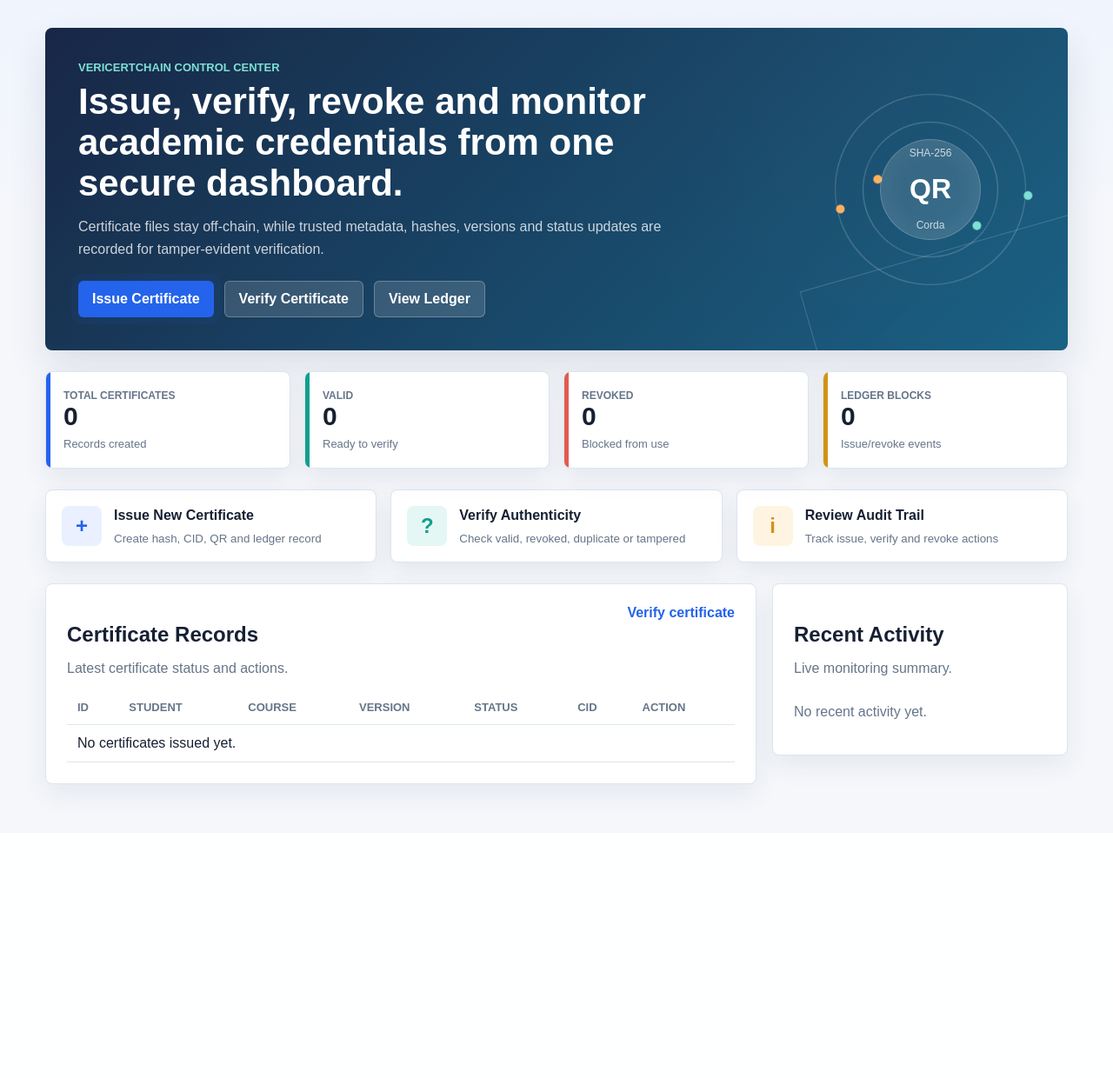
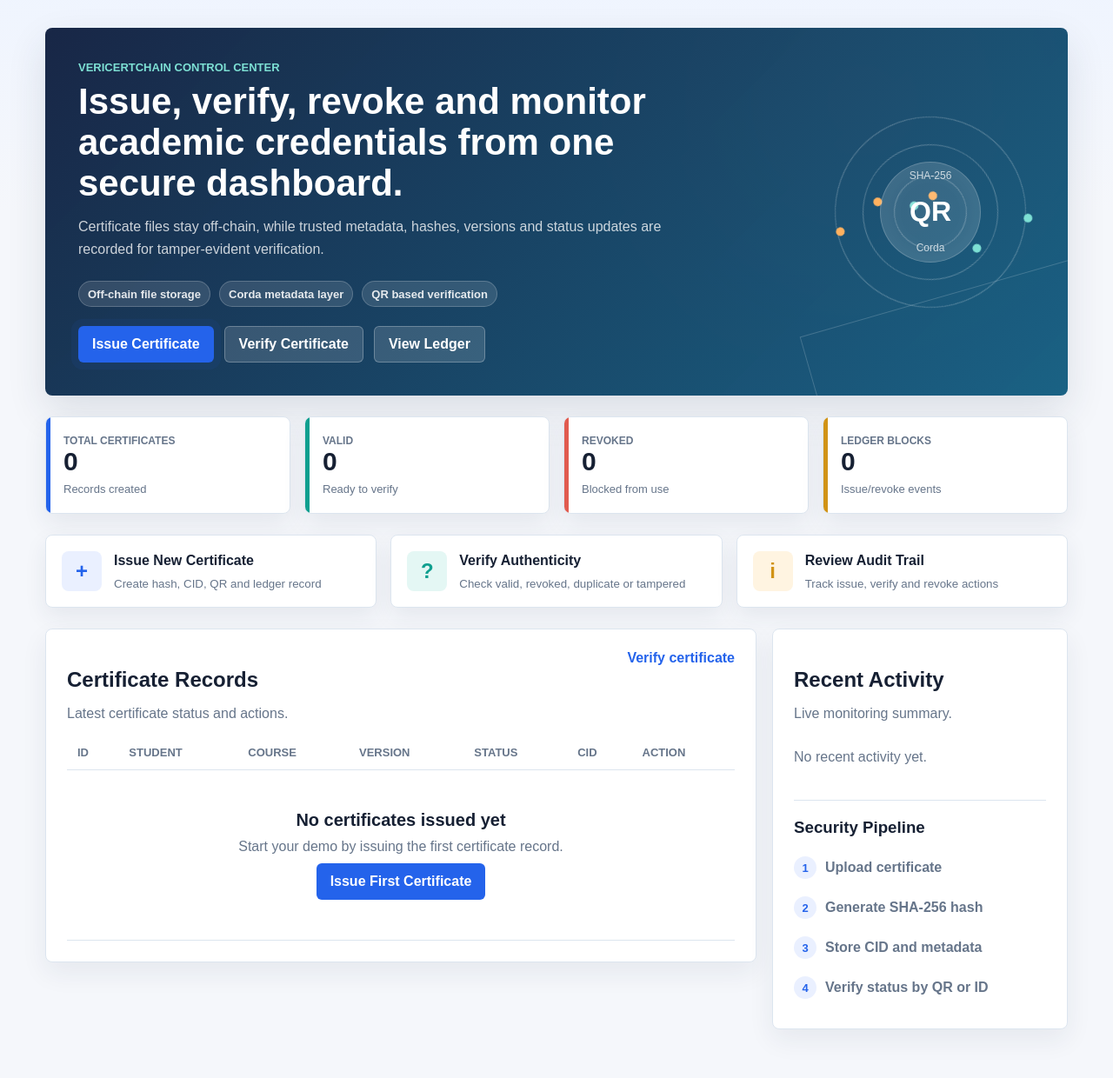
Before and after one commit to Samhruta331/VeriCertChain, a Flask app: page / in a window 1280 px wide. Shown: the part 65-1305 px from the top of the page at 87% size. Before the commit the page ends 991 px from the top, so only its background shows below. Run offline with Flask 3, Linux system fonts and the light colour scheme.

Commit message:
Refresh demo data and enhance dashboard

```diff
--- a/static/css/style.css
+++ b/static/css/style.css
@@ -99,6 +99,7 @@ nav a:hover {
     box-shadow: var(--shadow);
     overflow: hidden;
     position: relative;
+    animation: fadeUp 520ms ease both;
 }
 
 .dashboard-hero::after {
@@ -135,6 +136,26 @@ nav a:hover {
     color: rgba(255, 255, 255, 0.78);
     line-height: 1.6;
     margin: 0 0 24px;
+}
+
+.trust-strip {
+    display: flex;
+    flex-wrap: wrap;
+    gap: 10px;
+    margin-bottom: 22px;
+}
+
+.trust-strip span {
+    display: inline-flex;
+    align-items: center;
+    min-height: 30px;
+    padding: 6px 10px;
+    color: rgba(255, 255, 255, 0.88);
+    background: rgba(255, 255, 255, 0.12);
+    border: 1px solid rgba(255, 255, 255, 0.2);
+    border-radius: 999px;
+    font-size: 13px;
+    font-weight: 700;
 }
 
 .hero-actions {
@@ -175,6 +196,11 @@ nav a:hover {
     inset: 42px;
     animation-duration: 12s;
     animation-direction: reverse;
+}
+
+.ring-three {
+    inset: 78px;
+    animation-duration: 8s;
 }
 
 .orbit-ring::before,
@@ -240,6 +266,19 @@ nav a:hover {
     overflow: hidden;
     box-shadow: 0 12px 28px rgba(35, 49, 74, 0.08);
     transition: transform 180ms ease, box-shadow 180ms ease;
+    animation: fadeUp 520ms ease both;
+}
+
+.stats div:nth-child(2) {
+    animation-delay: 70ms;
+}
+
+.stats div:nth-child(3) {
+    animation-delay: 140ms;
+}
+
+.stats div:nth-child(4) {
+    animation-delay: 210ms;
 }
 
 .stats div:hover {
@@ -313,6 +352,15 @@ nav a:hover {
     text-decoration: none;
     box-shadow: 0 10px 26px rgba(35, 49, 74, 0.08);
     transition: transform 180ms ease, border-color 180ms ease, box-shadow 180ms ease;
+    animation: fadeUp 520ms ease both;
+}
+
+.action-tile:nth-child(2) {
+    animation-delay: 80ms;
+}
+
+.action-tile:nth-child(3) {
+    animation-delay: 160ms;
 }
 
 .action-tile:hover {
@@ -359,6 +407,7 @@ nav a:hover {
     padding: 24px;
     margin-bottom: 24px;
     box-shadow: 0 12px 30px rgba(35, 49, 74, 0.07);
+    animation: fadeUp 520ms ease both;
 }
 
 .narrow {
@@ -386,6 +435,14 @@ nav a:hover {
 table {
     width: 100%;
     border-collapse: collapse;
+}
+
+tbody tr {
+    transition: background 160ms ease;
+}
+
+tbody tr:hover {
+    background: #f8fbff;
 }
 
 th,
@@ -570,6 +627,53 @@ button:hover {
     color: #8b98aa;
 }
 
+.security-stack {
+    margin-top: 24px;
+    padding-top: 20px;
+    border-top: 1px solid var(--line);
+}
+
+.security-stack h3 {
+    margin: 0 0 12px;
+}
+
+.security-stack div {
+    display: flex;
+    align-items: center;
+    gap: 10px;
+    padding: 10px 0;
+    color: var(--muted);
+    font-weight: 700;
+}
+
+.security-stack span {
+    display: grid;
+    place-items: center;
+    width: 26px;
+    height: 26px;
+    flex: 0 0 26px;
+    border-radius: 50%;
+    background: #eaf0ff;
+    color: var(--primary);
+    font-size: 13px;
+}
+
+.empty-state {
+    display: grid;
+    justify-items: center;
+    gap: 10px;
+    padding: 34px 16px;
+    text-align: center;
+}
+
+.empty-state strong {
+    font-size: 20px;
+}
+
+.empty-state span {
+    color: var(--muted);
+}
+
 @keyframes rotateRing {
     from {
         transform: rotate(0deg);
@@ -586,6 +690,17 @@ button:hover {
     }
     50% {
         box-shadow: 0 0 0 10px rgba(36, 99, 235, 0);
+    }
+}
+
+@keyframes fadeUp {
+    from {
+        opacity: 0;
+        transform: translateY(12px);
+    }
+    to {
+        opacity: 1;
+        transform: translateY(0);
     }
 }
 
--- a/templates/dashboard.html
+++ b/templates/dashboard.html
@@ -5,6 +5,11 @@
         <p class="eyebrow">VeriCertChain Control Center</p>
         <h1>Issue, verify, revoke and monitor academic credentials from one secure dashboard.</h1>
         <p class="hero-note">Certificate files stay off-chain, while trusted metadata, hashes, versions and status updates are recorded for tamper-evident verification.</p>
+        <div class="trust-strip">
+            <span>Off-chain file storage</span>
+            <span>Corda metadata layer</span>
+            <span>QR based verification</span>
+        </div>
         <div class="hero-actions">
             <a class="button primary pulse" href="{{ url_for('issue_certificate') }}">Issue Certificate</a>
             <a class="button glass" href="{{ url_for('verify') }}">Verify Certificate</a>
@@ -14,6 +19,7 @@
     <div class="hero-orbit" aria-hidden="true">
         <div class="orbit-ring ring-one"></div>
         <div class="orbit-ring ring-two"></div>
+        <div class="orbit-ring ring-three"></div>
         <div class="orbit-core">
             <span>SHA-256</span>
             <strong>QR</strong>
@@ -105,7 +111,15 @@
                         </td>
                     </tr>
                     {% else %}
-                    <tr><td colspan="7">No certificates issued yet.</td></tr>
+                    <tr>
+                        <td colspan="7">
+                            <div class="empty-state">
+                                <strong>No certificates issued yet</strong>
+                                <span>Start your demo by issuing the first certificate record.</span>
+                                <a class="button primary" href="{{ url_for('issue_certificate') }}">Issue First Certificate</a>
+                            </div>
+                        </td>
+                    </tr>
                     {% endfor %}
                 </tbody>
             </table>
@@ -133,6 +147,13 @@
             <p class="muted">No recent activity yet.</p>
             {% endfor %}
         </div>
+        <div class="security-stack">
+            <h3>Security Pipeline</h3>
+            <div><span>1</span> Upload certificate</div>
+            <div><span>2</span> Generate SHA-256 hash</div>
+            <div><span>3</span> Store CID and metadata</div>
+            <div><span>4</span> Verify status by QR or ID</div>
+        </div>
     </aside>
 </section>
 {% endblock %}
```
